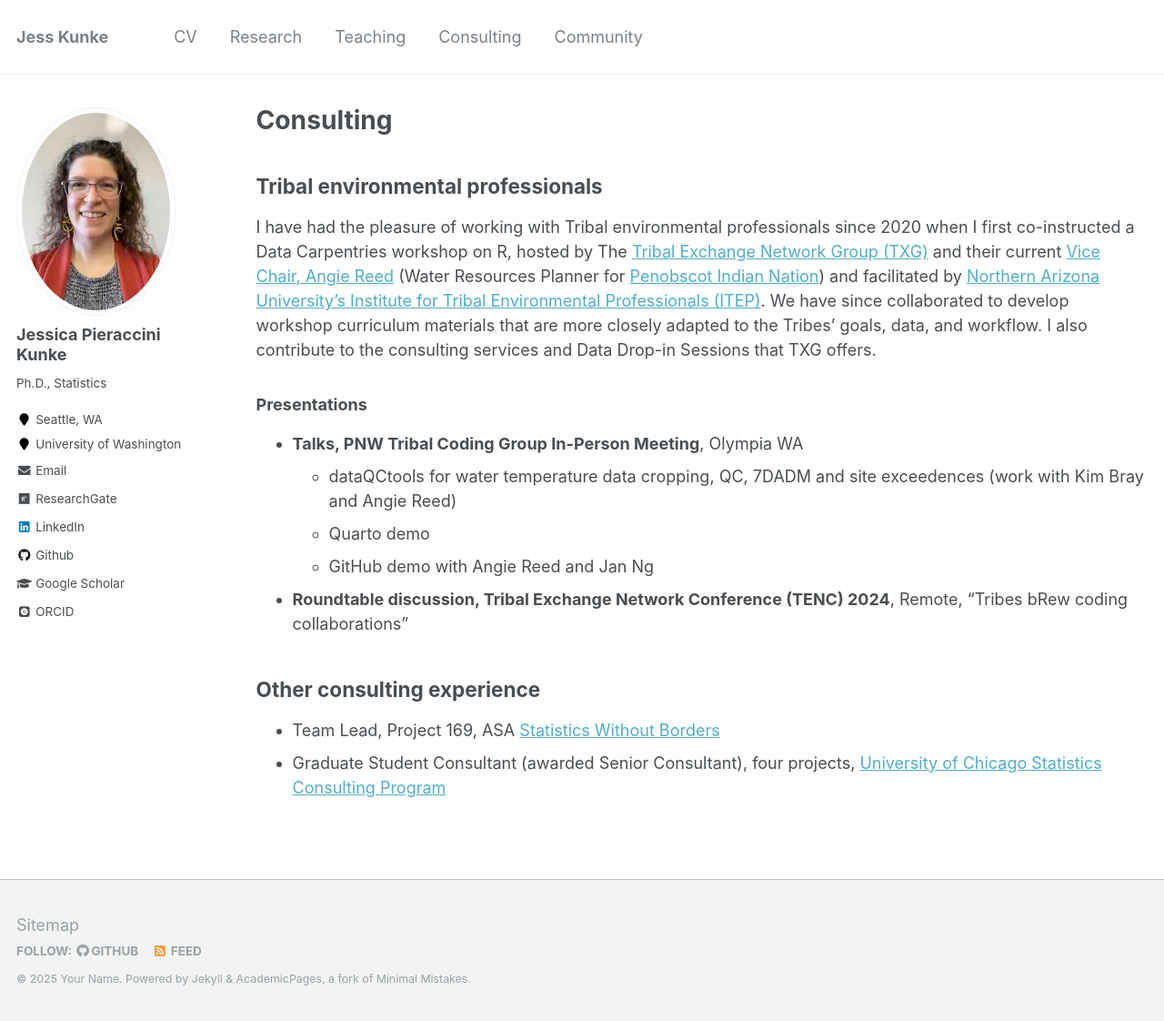
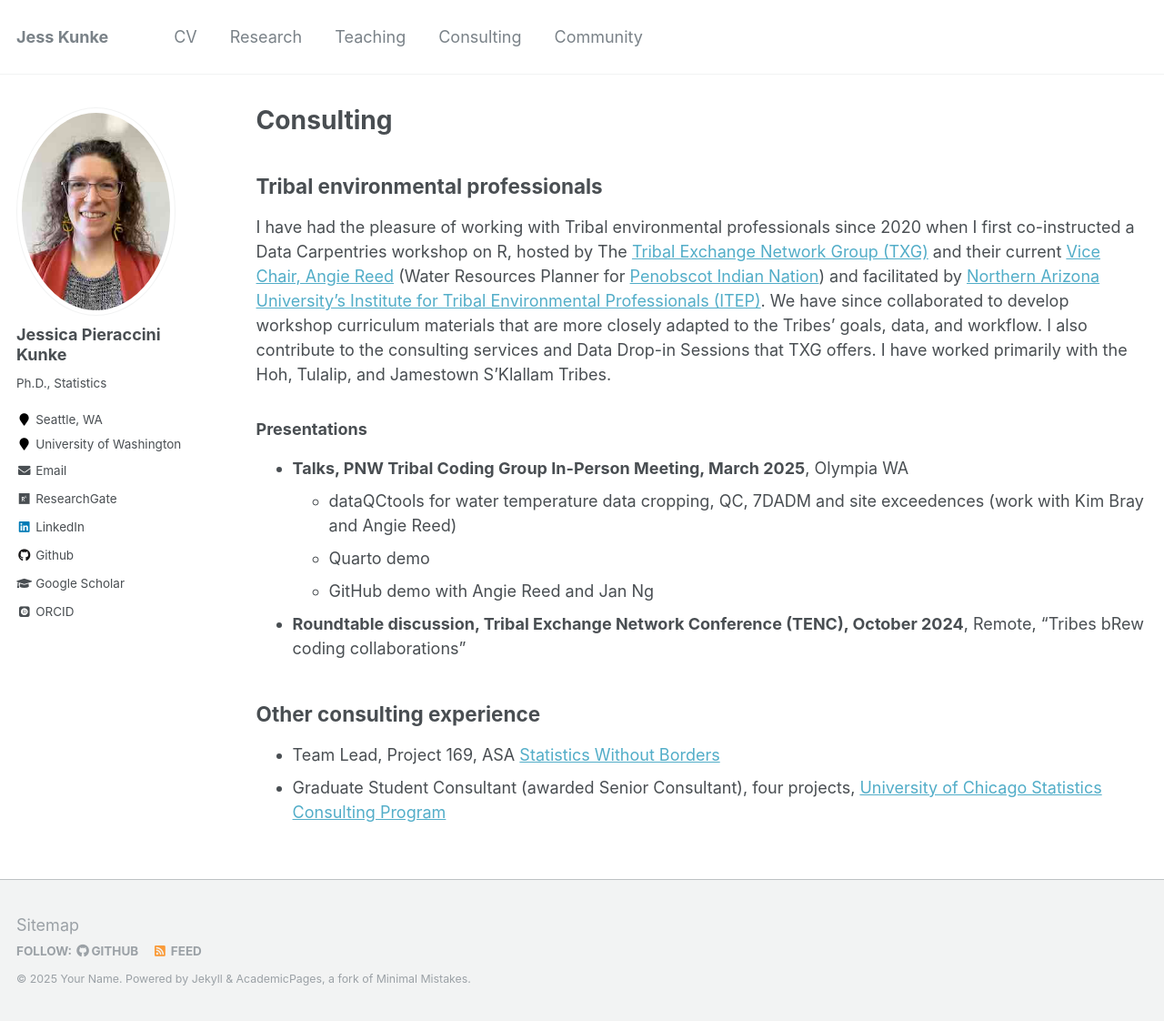
Before and after one commit to jpierkunke/jpierkunke.github.io, a Jekyll site: the page built from _pages/consulting.md, in a window 1280 px wide and 1122 px high. Shown: the whole window at 91% size. Built offline with Jekyll 4.4.1, drawn with Linux system fonts in a browser that asks for light colours; some web fonts are replaced.

Commit message:
Update consulting.md

```diff
--- a/_pages/consulting.md
+++ b/_pages/consulting.md
@@ -7,15 +7,15 @@
 
 ## Tribal environmental professionals
 
-I have had the pleasure of working with Tribal environmental professionals since 2020 when I first co-instructed a Data Carpentries workshop on R, hosted by The [Tribal Exchange Network Group (TXG)](https://www.tribalexchangenetwork.org/) and their current [Vice Chair, Angie Reed](https://www.tribalexchangenetwork.org/angie-reed) (Water Resources Planner for [Penobscot Indian Nation](https://www.penobscotnation.org/departments/department-of-natural-resources/water-n%c9%99pi-resources/)) and facilitated by [Northern Arizona University's Institute for Tribal Environmental Professionals (ITEP)](https://www7.nau.edu/itep/main/Home/). We have since collaborated to develop workshop curriculum materials that are more closely adapted to the Tribes' goals, data, and workflow. I also contribute to the consulting services and Data Drop-in Sessions that TXG offers.
+I have had the pleasure of working with Tribal environmental professionals since 2020 when I first co-instructed a Data Carpentries workshop on R, hosted by The [Tribal Exchange Network Group (TXG)](https://www.tribalexchangenetwork.org/) and their current [Vice Chair, Angie Reed](https://www.tribalexchangenetwork.org/angie-reed) (Water Resources Planner for [Penobscot Indian Nation](https://www.penobscotnation.org/departments/department-of-natural-resources/water-n%c9%99pi-resources/)) and facilitated by [Northern Arizona University's Institute for Tribal Environmental Professionals (ITEP)](https://www7.nau.edu/itep/main/Home/). We have since collaborated to develop workshop curriculum materials that are more closely adapted to the Tribes' goals, data, and workflow. I also contribute to the consulting services and Data Drop-in Sessions that TXG offers.  I have worked primarily with the Hoh, Tulalip, and Jamestown S'Klallam Tribes.
 
 ### Presentations
 
-- **Talks, PNW Tribal Coding Group In-Person Meeting**, Olympia WA
+- **Talks, PNW Tribal Coding Group In-Person Meeting, March 2025**, Olympia WA
   - dataQCtools for water temperature data cropping, QC, 7DADM and site exceedences (work with Kim Bray and Angie Reed)
   - Quarto demo
   - GitHub demo with Angie Reed and Jan Ng
-- **Roundtable discussion, Tribal Exchange Network Conference (TENC) 2024**, Remote, "Tribes bRew coding collaborations"
+- **Roundtable discussion, Tribal Exchange Network Conference (TENC), October 2024**, Remote, "Tribes bRew coding collaborations"
 
 
 ## Other consulting experience
```
